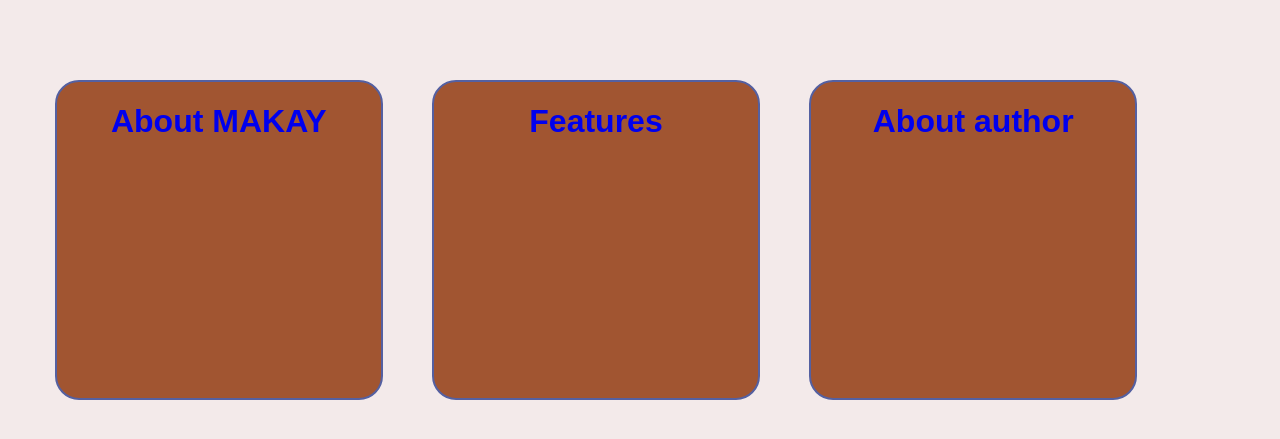
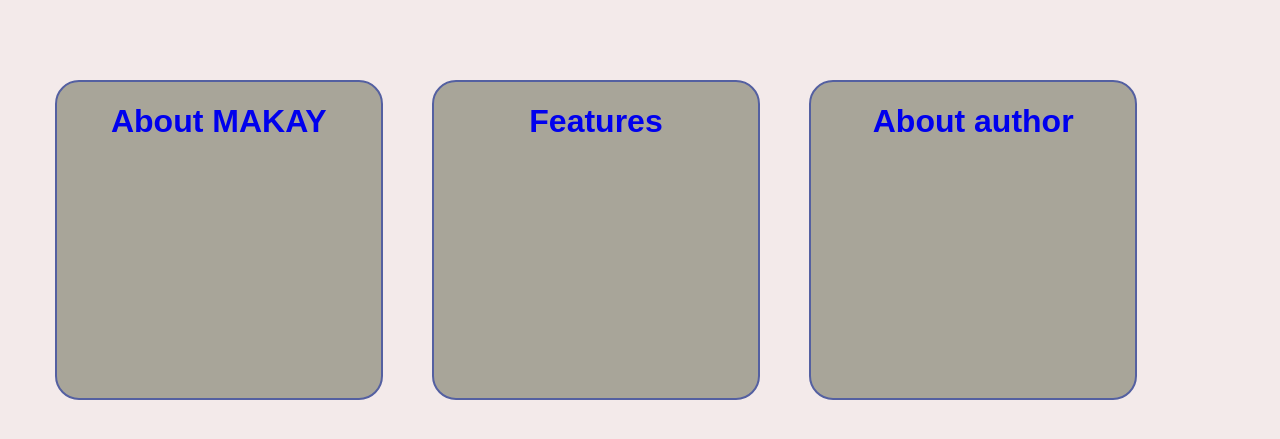
Before and after one commit to Stuler/Makay, a PHP site: page / in a window 1280 px wide. Shown: the part 56-495 px from the top of the page. Run offline with PHP 8.4, Linux system fonts and the light colour scheme.

Commit message:
Update style.css

```diff
--- a/frontend/css/style.css
+++ b/frontend/css/style.css
@@ -112,7 +112,7 @@ h1 {
 }
 
 .boxed {
-    background: rgb(161, 85, 49);
+    background: rgba(131, 130, 112, 0.664);
     border: 2px solid rgb(84, 96, 161);
     border-radius: 1.5em;
     float: left;
```
